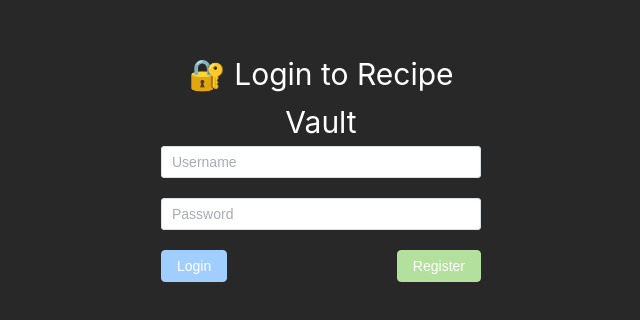
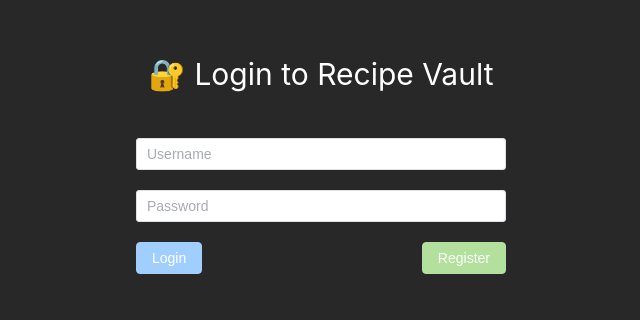
Before and after one commit to yusenshen/recipe, a Vue app in the folder frontend/: page / in a window 1280 px wide. Shown: the part 110-430 px from the top of the page, without its empty margins (319-959 px from the left). Built offline with nearby package versions, Linux system fonts and the light colour scheme.

Commit message:
Update LoginPage.vue

```diff
--- a/frontend/src/components/LoginPage.vue
+++ b/frontend/src/components/LoginPage.vue
@@ -64,13 +64,18 @@ const handleRegister = async () => {
 
 <style scoped>
 .login-container {
-	max-width: 400px;
+	max-width: 450px;
 	margin: 100px auto;
 	text-align: center;
 	padding: 40px;
 }
 
-.username-input,
+.username-input {
+	margin-top: 40px;
+	margin-bottom: 20px;
+	width: 100%;
+}
+
 .password-input {
 	margin-bottom: 20px;
 	width: 100%;
```
